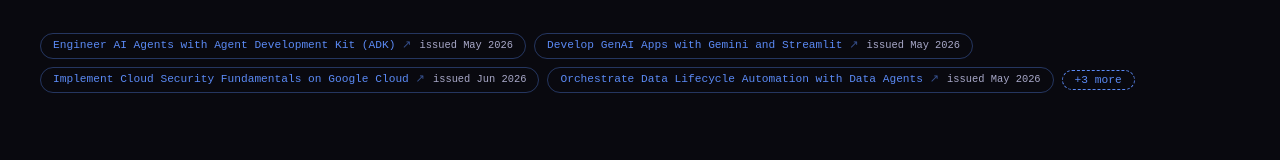
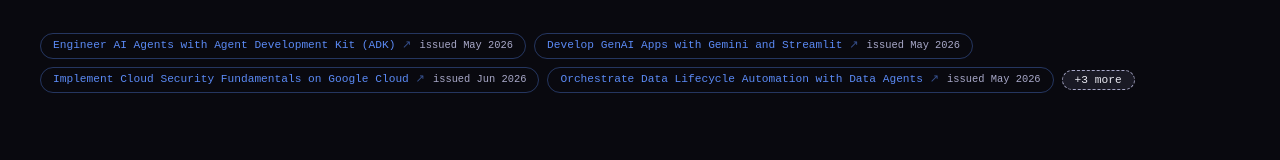
Before and after one commit to marcelorvergara/MVergara.net, an Angular app: page / in a window 1280 px wide. In both pictures the pointer is over the button 1098 px from the left and 3134 px from the top of the page. Shown: the part 3055-3215 px from the top of the page. Built offline with nearby package versions, Linux system fonts and the light colour scheme; no server answers.

Commit message:
feat: add skill badges list accessibility and improve styling for badge interactions

```diff
--- a/src/app/components/tech-stack/tech-stack.html
+++ b/src/app/components/tech-stack/tech-stack.html
@@ -71,7 +71,7 @@
 
       <div class="stack__certs-row">
         <p class="stack__certs-row-label text-mono">Skill badges</p>
-        <div class="stack__certs-badges">
+        <div class="stack__certs-badges" id="skill-badges-list">
           @for (c of visibleBadges(); track c.name) {
             <a
               class="cert-badge"
@@ -89,6 +89,7 @@
               type="button"
               class="stack__certs-more"
               [attr.aria-expanded]="showAllBadges()"
+              aria-controls="skill-badges-list"
               (click)="toggleBadges()"
             >
               {{ showAllBadges() ? 'show less' : '+' + hiddenBadgeCount + ' more' }}
--- a/src/app/components/tech-stack/tech-stack.scss
+++ b/src/app/components/tech-stack/tech-stack.scss
@@ -138,6 +138,7 @@
 .cert-badge__date {
   color: var(--color-text-muted);
   font-size: 0.65rem;
+  white-space: nowrap;
 }
 
 .stack__certs-more {
@@ -149,11 +150,15 @@
   border-radius: 99px;
   color: var(--color-text-muted);
   cursor: pointer;
+  transition: color var(--transition-base), border-color var(--transition-base), background var(--transition-base);
 
+  // Neutral hover/focus family (not the accent-blue the credential pills use)
+  // so the control never reads as "one more credential" even mid-interaction.
   &:hover,
   &:focus-visible {
-    color: var(--color-accent);
-    border-color: var(--color-accent);
+    color: var(--color-text);
+    border-color: var(--color-text-muted);
+    background: var(--color-surface-2);
   }
 
   &:focus-visible {
```
